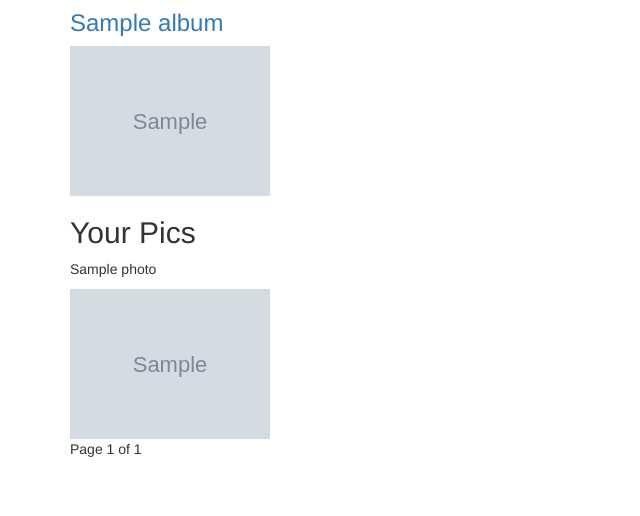
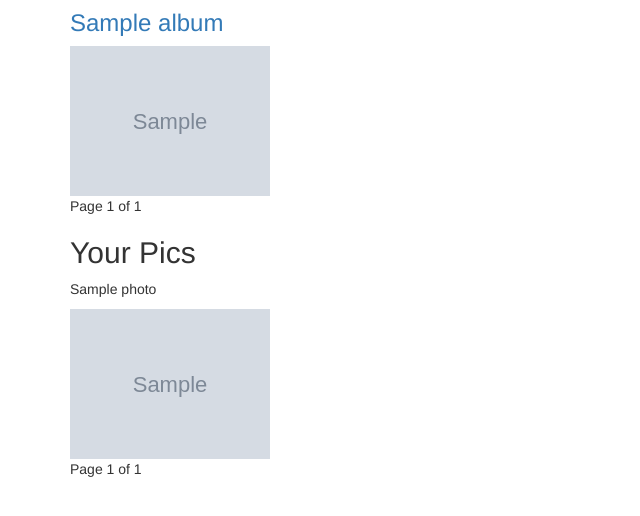
Before and after one commit to crashtack/django-imager, a Django app: page /images/library/ in a window 1280 px wide. Shown: the part 193-709 px from the top of the page, without its empty margins (0-640 px from the left). Run offline with Django 3.2, Linux system fonts and the light colour scheme; a user stored in the database is signed in; tables that the repository leaves empty hold one stand-in row (values such as "Sample post"); grey boxes marked "Sample" are stand-in pictures; some libraries are stand-ins or nearby versions.

Commit message:
Pagenation is now working for Images, and Albums

```diff
--- a/imagersite/templates/imager_images/library.html
+++ b/imagersite/templates/imager_images/library.html
@@ -12,6 +12,21 @@
             </div>
         {% endfor %}
     </div>
+
+    <div class="pagenation">
+      <span class="step-links">
+        {% if albums.has_previous %}
+            <a href="?page={{ albums.previous_page_number }}">previous</a>
+        {% endif %}
+
+        <span class="current">
+          Page {{ albums.number }} of {{ albums.paginator.num_pages }}
+        </span>
+
+        {% if albums.has_next %}
+            <a href="?page={{ albums.next_page_number }}">next</a>
+        {% endif %}
+      </span>
 
     <h2>Your Pics</h2>
     <div class="row">
```
